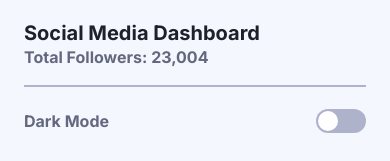
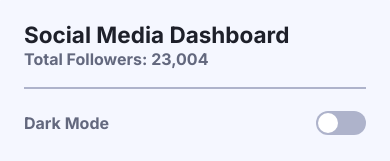
Before and after one commit to kayegalon/social-media-dashboard-with-theme-switcher, a plain HTML site: page index.html in a window 390 px wide. Shown: the top 161 px of the page. Drawn offline with Linux system fonts and the light colour scheme.

Commit message:
Update styles.css

```diff
--- a/styles.css
+++ b/styles.css
@@ -258,7 +258,7 @@ h1.dark, h3.dark, .main > .followers > .number.dark, .sub > .stats > .number.dar
 	}
 
 	h1 {
-		font-size: 20px;
+		font-size: 22.5px;
 	}
 
 	hr {
```
